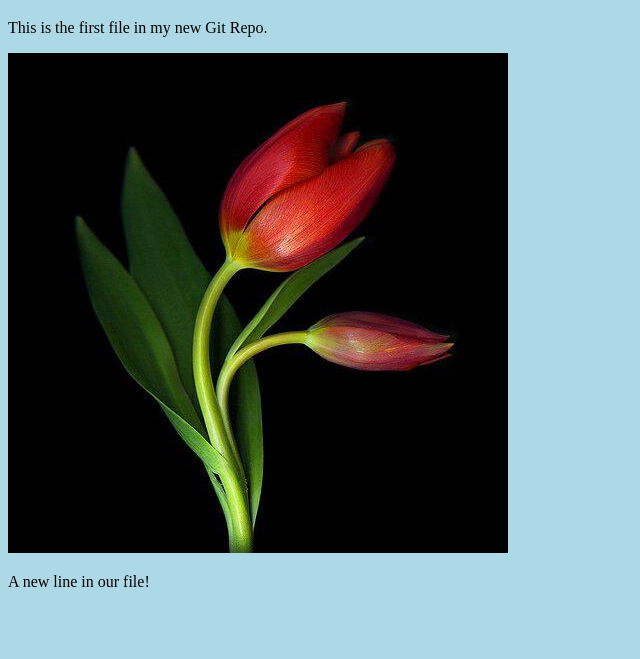
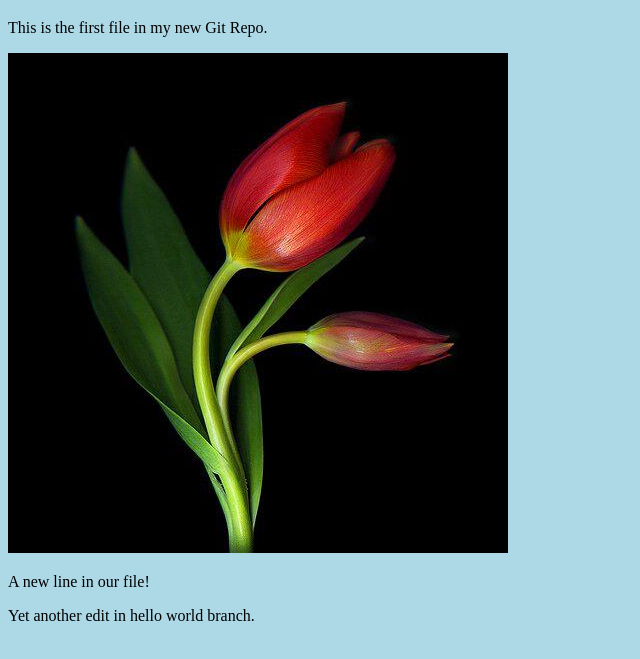
Before and after one commit to mtmehdi/hello-world, a plain HTML site: page index.html in a window 1280 px wide. Shown: the part 61-720 px from the top of the page, without its empty margins (0-640 px from the left). Drawn offline with Linux system fonts and the light colour scheme.

Commit message:
last change in hello world branch.

```diff
--- a/index.html
+++ b/index.html
@@ -9,5 +9,6 @@
         <p>This is the first file in my new Git Repo.</p>
         <p><img src="tulips.jpg" alt="tulips" /></p>
         <p>A new line in our file!</p>
+        <p>Yet another edit in hello world branch.</p>
     </body>
 </html>
```
